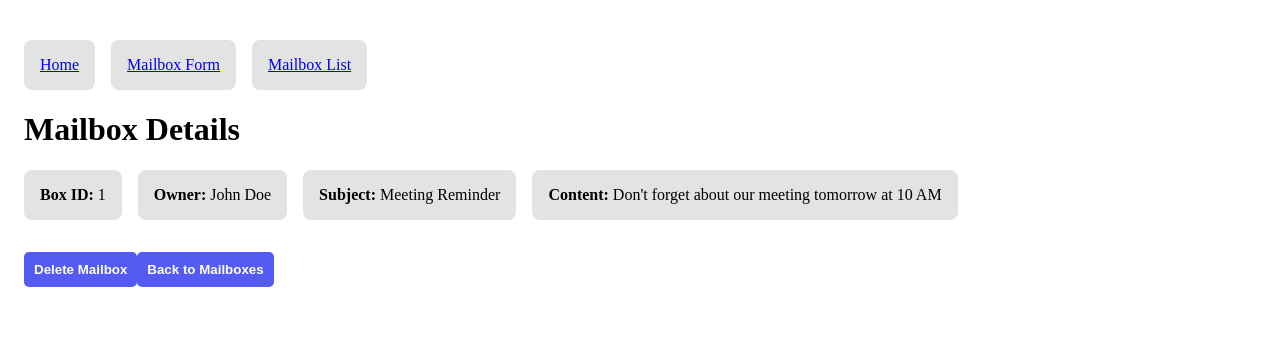
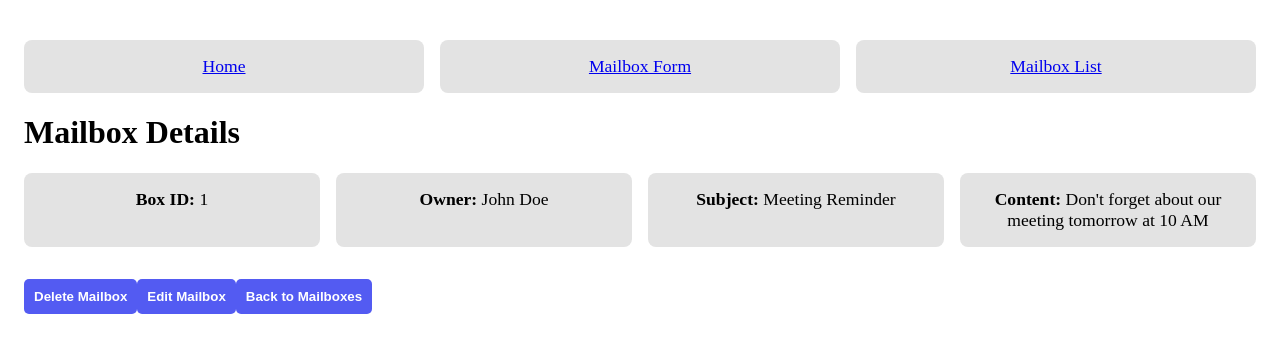
Before and after one commit to sambow7/react-router-dom-lab, a React (Vite) app: page /mailboxes/1 in a window 1280 px wide. Shown: the top 352 px of the page. Built offline with nearby package versions, Linux system fonts and the light colour scheme.

Commit message:
add edit

```diff
--- a/src/App.jsx
+++ b/src/App.jsx
@@ -34,7 +34,7 @@ const App = () => {
         <Route path="/new-mailbox" element={<MailboxForm addMailbox={addMailbox} />} />
         <Route path="/mailboxes/:mailboxId" element={<MailboxDetails mailboxes={mailbox} />} />
         <Route path="/mailboxes/:mailboxId" element={<MailboxDetails mailboxes={mailbox} deleteMailbox={deleteMailbox} />} />
-        <Route path="/mailboxes/:mailboxId/edit" element={() => <h2>Edit Mailbox</h2>} /> // This route doesn't exist in the current implementation, but it's a placeholder for future enhancements.
+        <Route path="/mailboxes/:mailboxId/edit" element={() => <h2>Edit Mailbox</h2>} />
 
       </Routes>
     </Router>
--- a/src/components/MailboxDetails/MailboxDetails.jsx
+++ b/src/components/MailboxDetails/MailboxDetails.jsx
@@ -18,6 +18,9 @@ const MailboxDetails = ({ mailboxes, deleteMailbox }) => {
         <li><strong>Content:</strong> {selectedBox.content}</li>
       </ul>
       <button onClick={() => deleteMailbox(selectedBox.id)}>Delete Mailbox</button>
+      <Link to={`/mailboxes/${selectedBox.id}/edit`}>
+        <button>Edit Mailbox</button>
+      </Link>
       <Link to="/mailboxes">
         <button>Back to Mailboxes</button>
       </Link>
--- a/src/index.css
+++ b/src/index.css
@@ -13,7 +13,8 @@ body {
 
 ul {
   padding: 0;
-  display: flex;
+  display: grid;
+  grid-template-columns: repeat(auto-fit, minmax(200px, 1fr));
   list-style: none;
   gap: 16px;
 }
@@ -23,6 +24,8 @@ li {
   background: #e3e3e3;
   border-radius: 8px;
   transition: 0.3s;
+  text-align: center;
+  font-size: 1.1rem;
 }
 
 li:hover {
```
